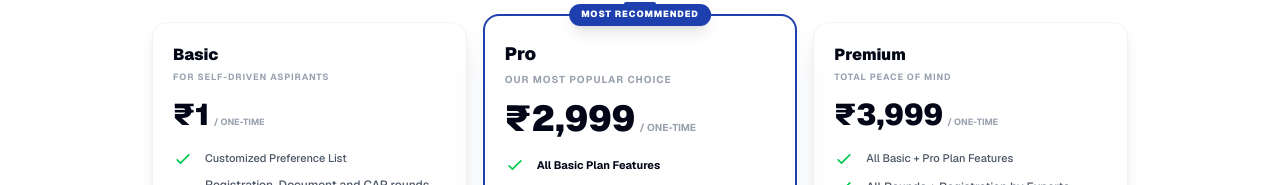
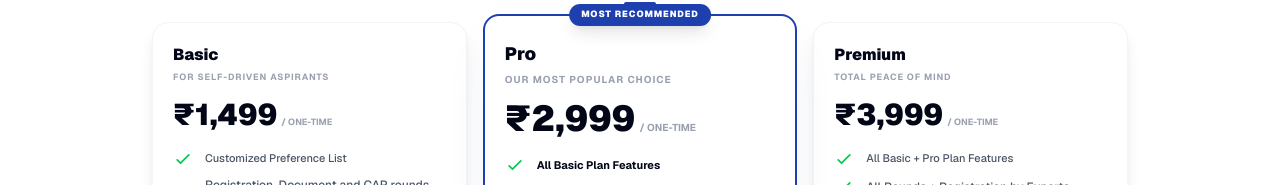
Before and after one commit to Suyog1840/dadacetwala, a Next.js app: page /pricing in a window 1280 px wide. Shown: the part 194-379 px from the top of the page. Built offline with nearby package versions, Linux system fonts and the light colour scheme; no server answers.

Commit message:
pricing change

```diff
--- a/src/app/pricing/page.tsx
+++ b/src/app/pricing/page.tsx
@@ -54,7 +54,7 @@ export default function PricingPage() {
                             <p className="text-[9px] font-bold text-gray-400 uppercase tracking-widest">For Self-Driven Aspirants</p>
                         </div>
                         <div className="mb-4">
-                            <span className="text-2xl md:text-3xl font-black text-[#020617]">₹1</span>
+                            <span className="text-2xl md:text-3xl font-black text-[#020617]">₹1,499</span>
                             <span className="text-[9px] font-bold text-gray-400 uppercase ml-1">/ One-time</span>
                         </div>
                         <div className="space-y-2 mb-4 flex-grow">
@@ -64,7 +64,7 @@ export default function PricingPage() {
                             <div className="flex items-center text-[11px] md:text-xs font-medium text-gray-600"><CheckIcon /> Whatsapp , Call Supoort</div>
                             <div className="flex items-center text-[10px] md:text-[11px] font-medium text-gray-600"><CheckIcon /> Spot round , Institutional round Guidance</div>
                         </div>
-                        <Link href="/enrollment?plan=basic&price=1" className="block text-center w-full py-2.5 rounded-lg border border-gray-100 bg-gray-50 text-[#020617] text-[10px] md:text-xs font-black uppercase tracking-wider hover:bg-gray-100 transition-colors">
+                        <Link href="/enrollment?plan=basic&price=1499" className="block text-center w-full py-2.5 rounded-lg border border-gray-100 bg-gray-50 text-[#020617] text-[10px] md:text-xs font-black uppercase tracking-wider hover:bg-gray-100 transition-colors">
                             Start Basic
                         </Link>
                     </div>
```
